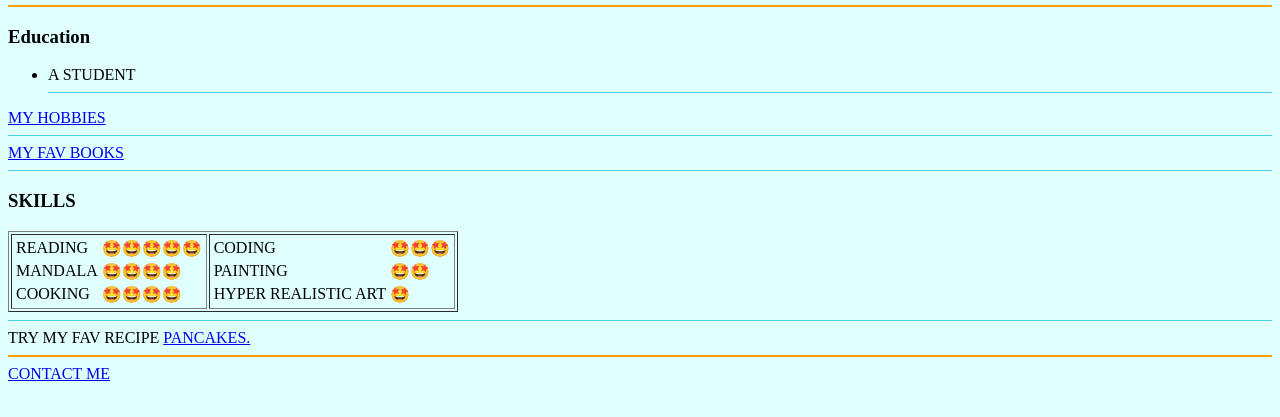
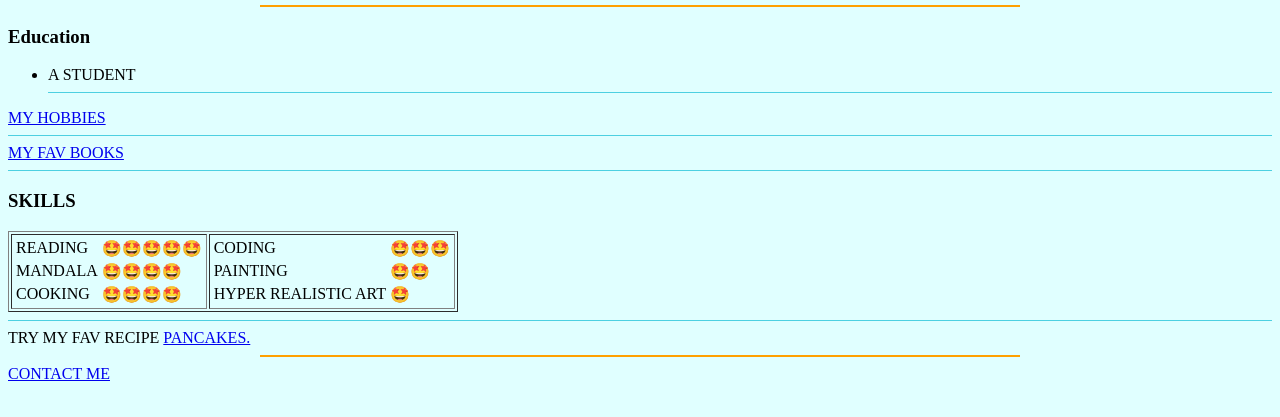
Before and after one commit to vyshu8/cv, a plain HTML site: page index.html in a window 1280 px wide. Shown: the part 327-744 px from the top of the page. Drawn offline with Linux system fonts and the light colour scheme.

Commit message:
updated the primary line

```diff
--- a/index.html
+++ b/index.html
@@ -31,7 +31,7 @@
   </table>
 
 
-  <hr size=2 noshade color="#FFA000" >
+  <hr size=2 noshade color="#FFA000" width="60%">
   </P>
   <h3>Education</h3>
   <ul>
@@ -85,7 +85,7 @@
    </table>
    <hr size="1" color="#4DD0E1">
    TRY MY FAV RECIPE <a href="https://www.youtube.com/watch?v=0zQWAfpwGrg&t=298s"> PANCAKES.</a>
-   <hr color="#FFA000" size="2">
+   <hr color="#FFA000" size="2" width="60%">
    <a href="contactme.html">CONTACT ME</a>
 </body>
 
```
